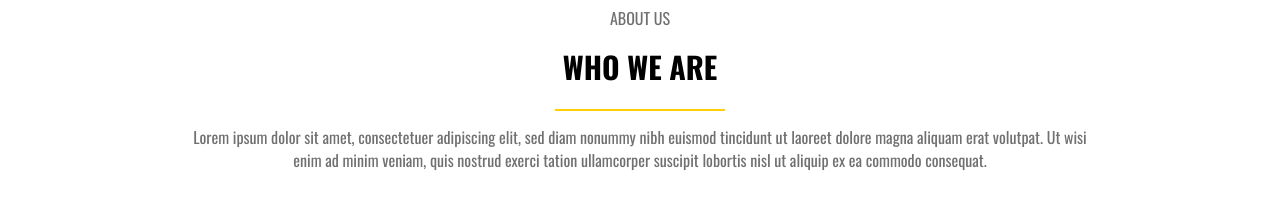
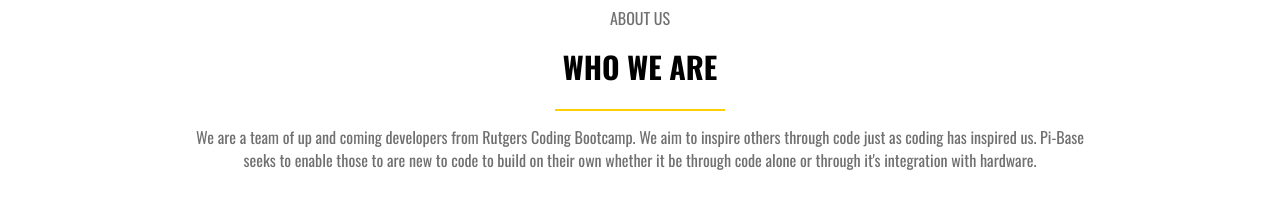
Before and after one commit to FrankBeatrice/Raspberry-Pi-Hub, a website: page public/index.html in a window 1280 px wide. Shown: the part 2980-3202 px from the top of the page. Drawn offline with nearby package versions, Linux system fonts and the light colour scheme; some packages are replaced by stand-ins of ours.

Commit message:
changed about

```diff
--- a/public/index.html
+++ b/public/index.html
@@ -278,7 +278,7 @@
 					<div class="divider">
 						<span></span>
 					</div>
-					<p>Lorem ipsum dolor sit amet, consectetuer adipiscing elit, sed diam nonummy nibh euismod tincidunt ut laoreet dolore magna aliquam erat volutpat. Ut wisi enim ad minim veniam, quis nostrud exerci tation ullamcorper suscipit lobortis nisl ut aliquip ex ea commodo consequat.</p>
+					<p>We are a team of up and coming developers from Rutgers Coding Bootcamp. We aim to inspire others through code just as coding has inspired us. Pi-Base seeks to enable those to are new to code to build on their own whether it be through code alone or through it's integration with hardware.</p>
 				</div>
 
 				</div>
```
